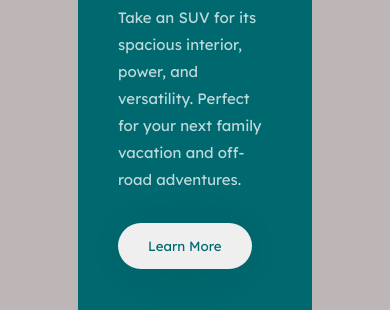
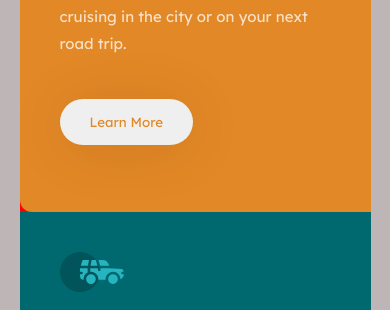
Before and after one commit to kiviekelvin/3-column-preview-card-component-main, a plain HTML site: page Index.html in a window 390 px wide. Shown: the part 338-648 px from the top of the page. Drawn offline with Linux system fonts and the light colour scheme.

Commit message:
update on responsiveness

```diff
--- a/Index.html
+++ b/Index.html
@@ -26,7 +26,7 @@
                 <img src="./images/icon-suvs.svg" alt="">
                 <h1> SUVS </h1>
                 <p> Take an SUV for its spacious interior, power, and versatility. Perfect for your next family vacation
-                    and off-road adventures. </p>
+                    and off-road <br> adventures. </p>
                 <button class="learn-more"> Learn More </button>
             </div>
             <div class="item-3">
--- a/style.css
+++ b/style.css
@@ -23,6 +23,7 @@ body h1 {
 }
 .body-container {
     width: 60%;
+    height: 70%;
     background-color: #FFFFE0;
     padding: 0;
     border: none;
@@ -37,30 +38,31 @@ body h1 {
 }
 
 .item-1 {
-    padding: 20px;
     background-color: hsl(31, 77%, 52%);
     padding: 40px 40px;
-    /*border: none;
-    border-radius: 12px 0px 0px 12px;*/
+    border: none;
+    border-radius: 12px 0px 0px 12px;
 }
 
 .item-2 {
-    padding: 20px;
     background-color: hsl(184, 100%, 22%);
     padding: 40px 40px;
 }
 
 .item-3 {
-    padding: 20px;
     background-color: hsl(179, 100%, 13%);
     padding: 40px 40px;
-    /*border: none;
-    border-radius: 0px 12px 12px 0px;*/
+    border: none;
+    border-radius: 0px 12px 12px 0px;
 }
 
 @media (max-width: 600px) {
     .main-container {
-        grid-template-columns: 1fr;;
+        grid-template-columns: 1fr;
+    }
+
+    .body-container {
+        width: 90%;
     }
 }
 
```
